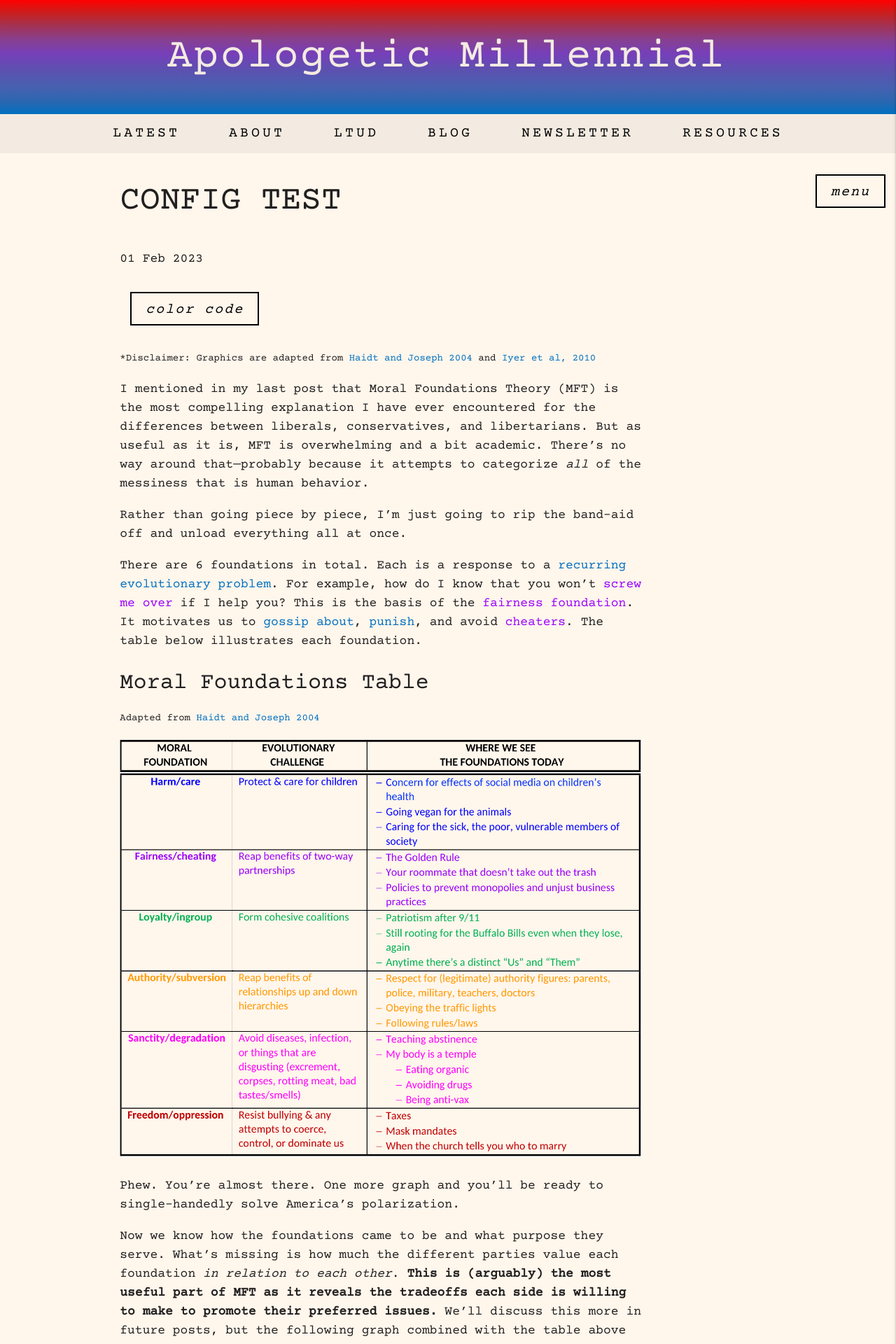
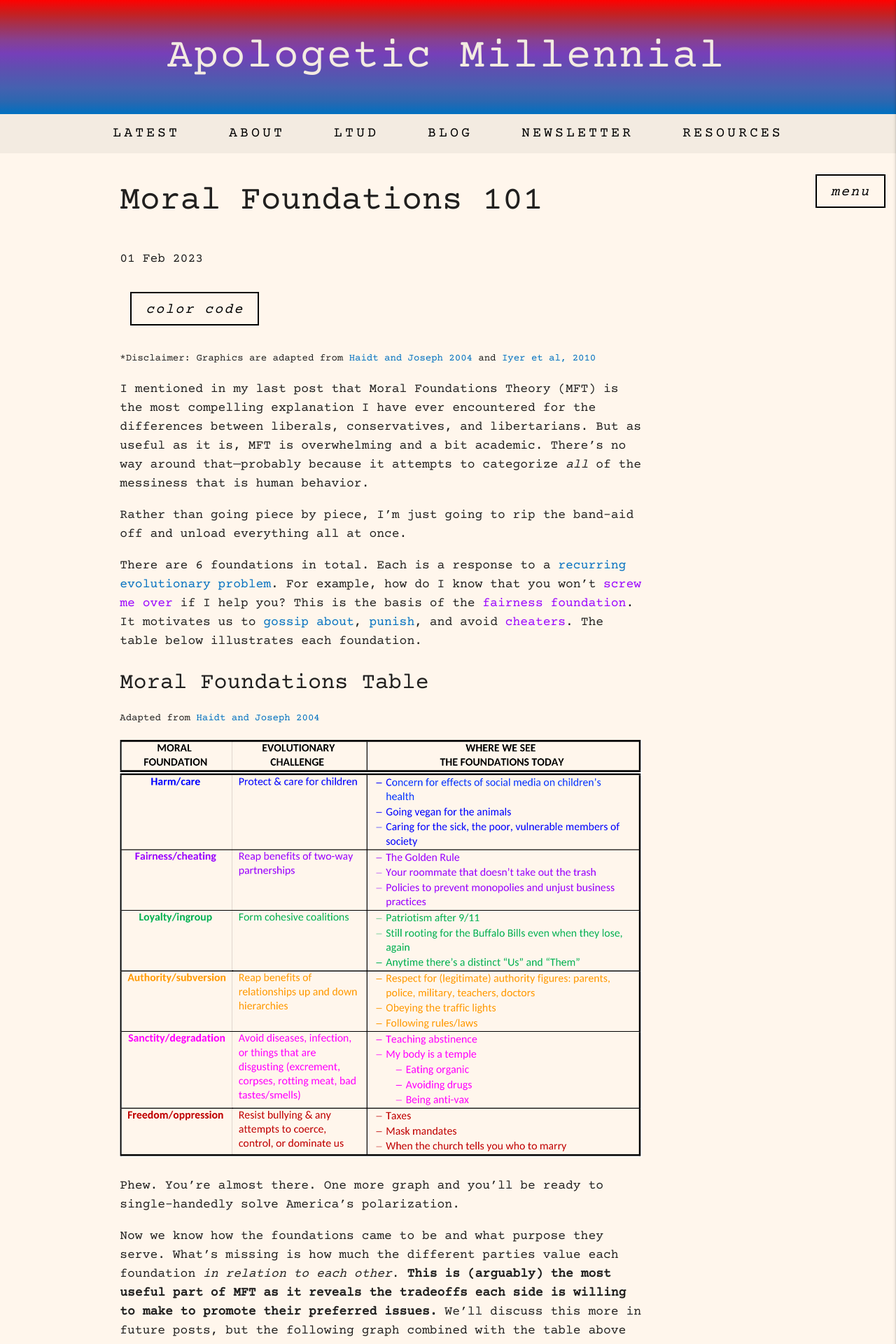
Before and after one commit to khiciste/apologetic_millennial, a Jekyll site: the page built from _posts/2023-02-01-moral-foundations-101.html, in a window 1280 px wide. Shown: the top 1920 px of the page at 70% size. Built offline with Jekyll 4.4.1, drawn with Linux system fonts in a browser that asks for light colours; some web fonts are replaced; some of the changed lines change nothing that is shown.

Commit message:
back for now

```diff
--- a/_config.yml
+++ b/_config.yml
@@ -1,5 +1,5 @@
 name: Kevin Cleland, web dev
 markdown: kramdown
 permalink: /blog/:year/:month/:day/:title
-plugins:
-  - jekyll-feed
+feed:
+  path: /blog/atom.xml
--- a/_posts/2023-02-01-moral-foundations-101.html
+++ b/_posts/2023-02-01-moral-foundations-101.html
@@ -1,6 +1,6 @@
 ---
 layout: post
-title: "CONFIG TEST"
+title: "Moral Foundations 101"
 date: 2023-02-01
 ---
 
--- a/about.html
+++ b/about.html
@@ -173,6 +173,3 @@
       </div>
 
     </div>
-
-    <br />
-    <br />
```
